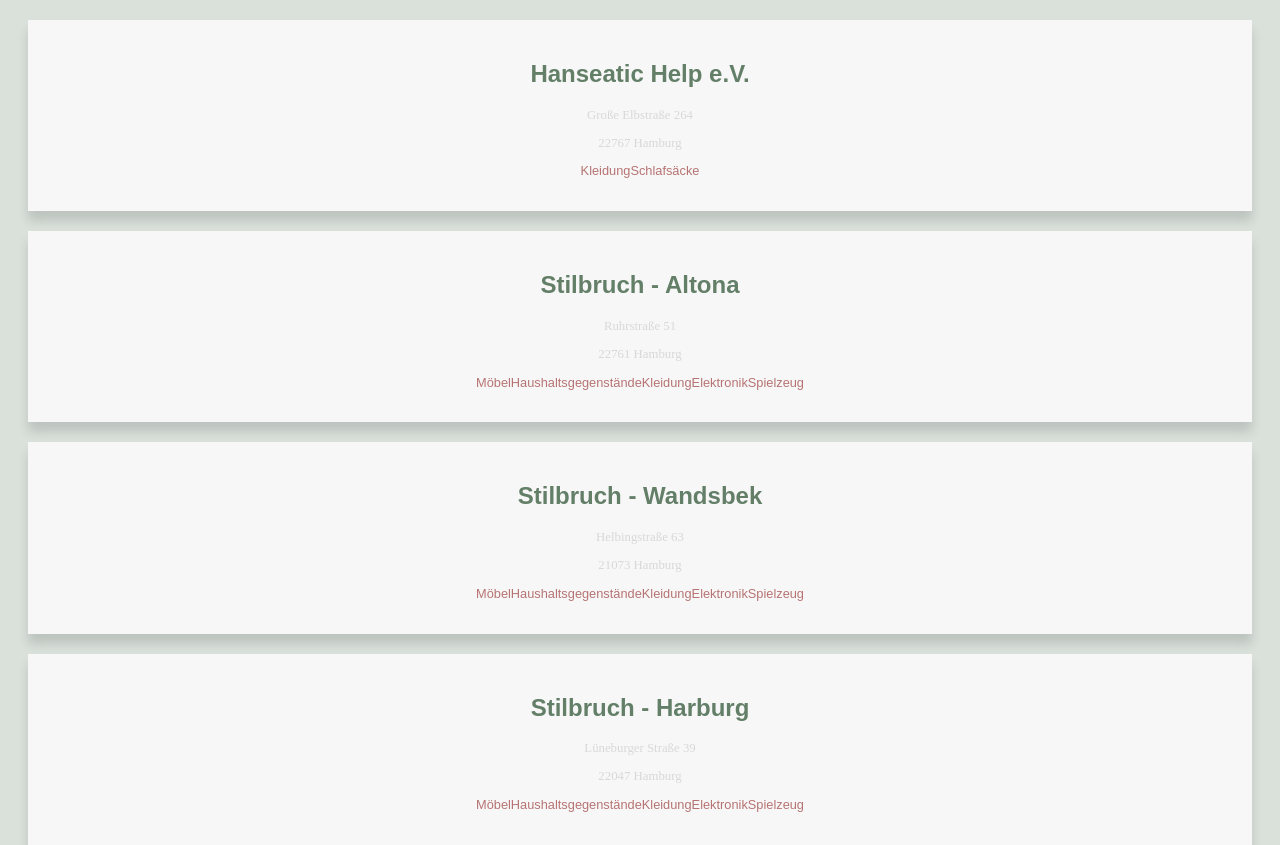
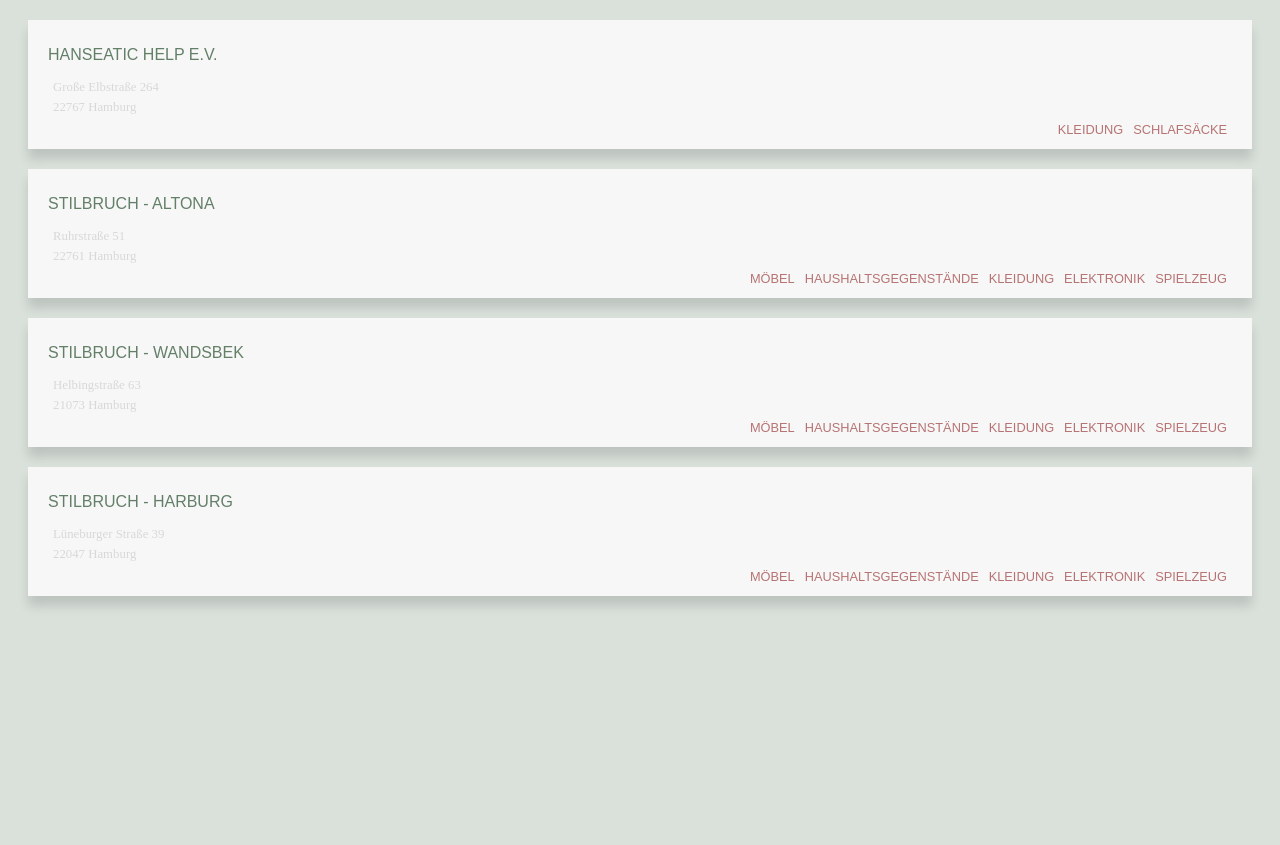
Before and after one commit to maje02/capstone-project, a React (Create React App) app: page / in a window 1280 px wide. After the commit the page ends 800 px from the top, so only its background shows below. Built offline with nearby package versions, Linux system fonts and the light colour scheme.

Commit message:
Add display flex to place_categories

```diff
--- a/src/Place.js
+++ b/src/Place.js
@@ -19,31 +19,46 @@
       <PlaceAddress>
         {zip_code} {city}
       </PlaceAddress>
-      <PlaceCategories>{categories}</PlaceCategories>
+      <PlaceCategories>{renderCategories(categories)}</PlaceCategories>
     </PlaceBody>
   )
+
+  function renderCategories(categories) {
+    return categories.map(category => <PlaceCategory>{category}</PlaceCategory>)
+  }
 }
 const PlaceBody = styled.section`
   position: relative;
-  padding: 20px;
+  padding: 10px 20px;
   margin: 20px;
   background: #f7f7f7;
   box-shadow: 0 10px 10px #0002;
 `
-const PlaceName = styled.h2`
+const PlaceName = styled.p`
   font-family: sans-serif;
   color: #637f68;
+  text-align: left;
+  text-transform: uppercase;
 `
 
 const PlaceAddress = styled.p`
   font-family: serif;
   font-size: 0.8em;
   color: #d8d8d8;
+  text-align: left;
+  margin: 5px;
 `
-const PlaceCategories = styled.p`
+const PlaceCategories = styled.div`
+  display: flex;
+  flex-wrap: wrap;
+  justify-content: flex-end;
+`
+const PlaceCategory = styled.p`
   font-family: sans-serif;
   font-size: 0.8em;
   color: #b77373;
+  text-transform: uppercase;
+  margin: 2px 5px;
 `
 
 Place.propTypes = {
@@ -52,5 +67,5 @@
   number: PropTypes.string.isRequired,
   zip_code: PropTypes.string.isRequired,
   city: PropTypes.string.isRequired,
-  categories: PropTypes.string.isRequired,
+  categories: PropTypes.array.isRequired,
 }
```
